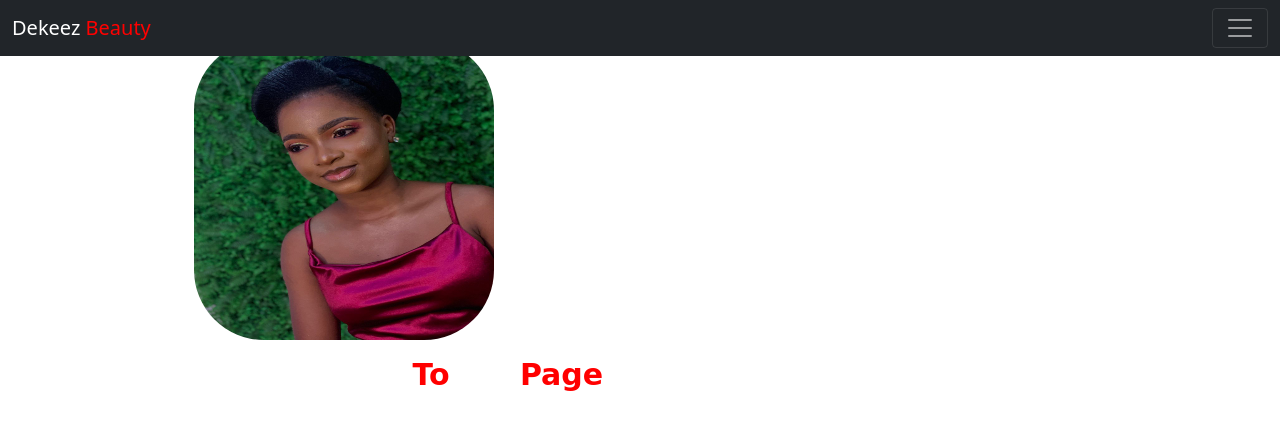
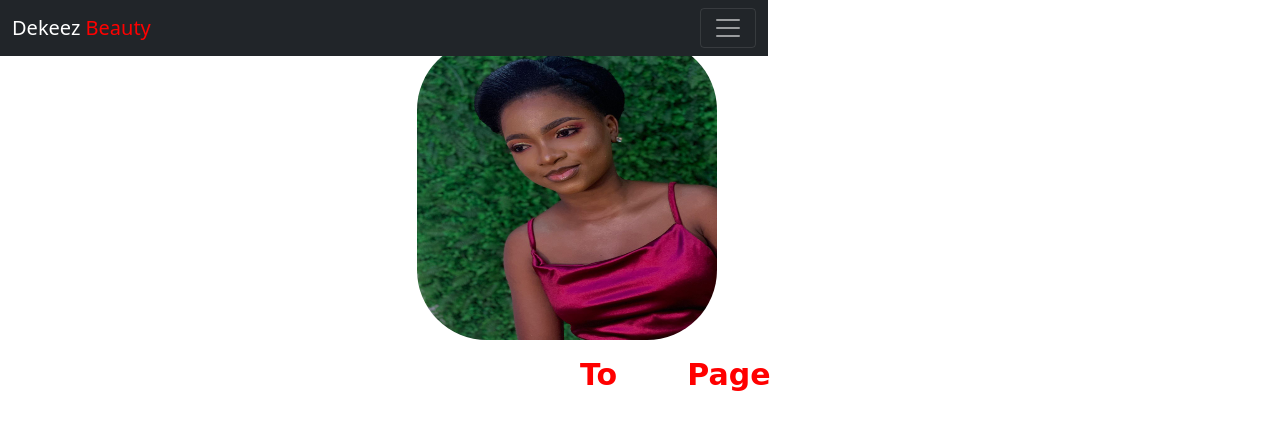
Before and after one commit to DonofVictory/Dekeez, a plain HTML site: page index.html in a window 1280 px wide. Drawn offline with nearby package versions, Linux system fonts and the light colour scheme.

Commit message:
Update style.css

```diff
--- a/style.css
+++ b/style.css
@@ -15,12 +15,15 @@ img{
     height: 300px;
     width: 300px;
     border-radius: 70px;
-    margin-left: 10%
+    margin-left: 30%
 }
 h3{
     width: 800px;
-    margin-left: 15%;
+    margin-left: 30%;
     margin-top: 20px;
     font-size: 35px;
     font-style: italic; font-family: cursive; font-size: 30px; font-style: normal; font-variant: normal; font-weight: 700; line-height: 30px;
 }
+nav{
+    width:768px;
+    }
```
